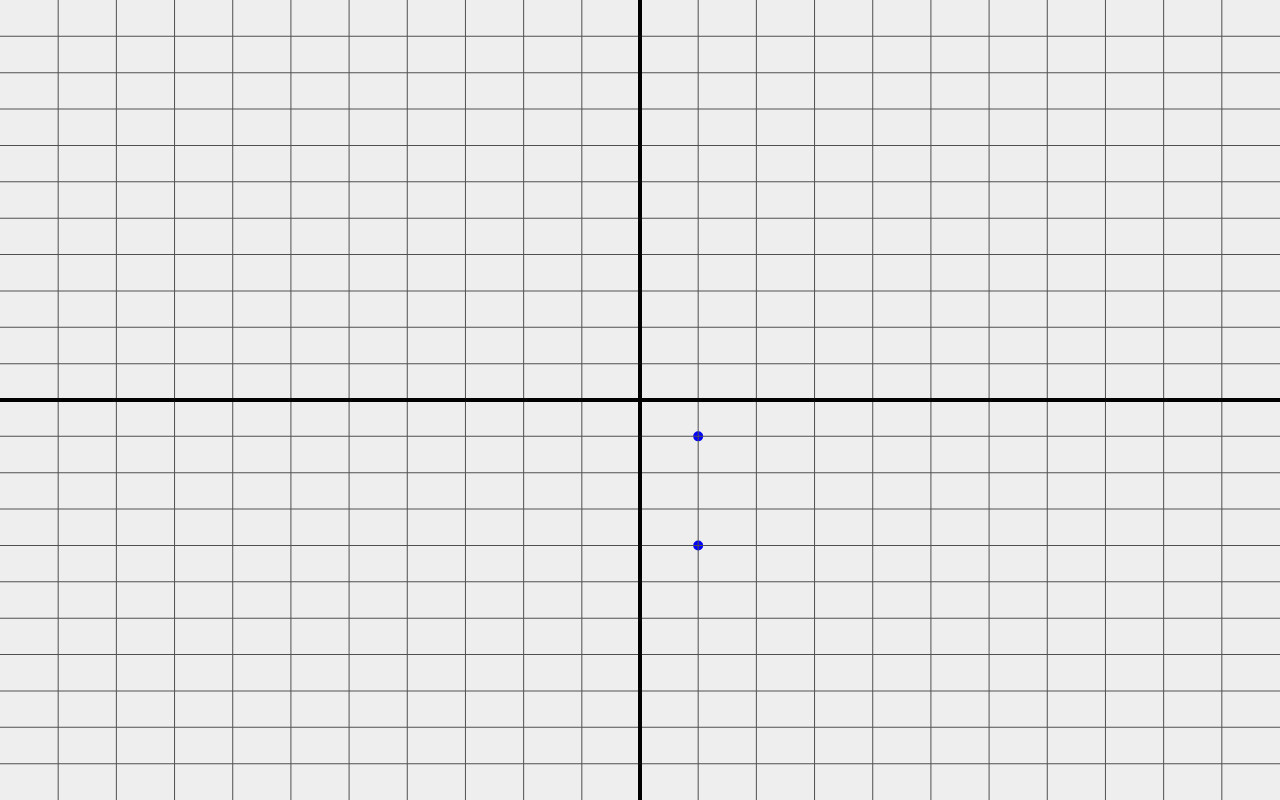
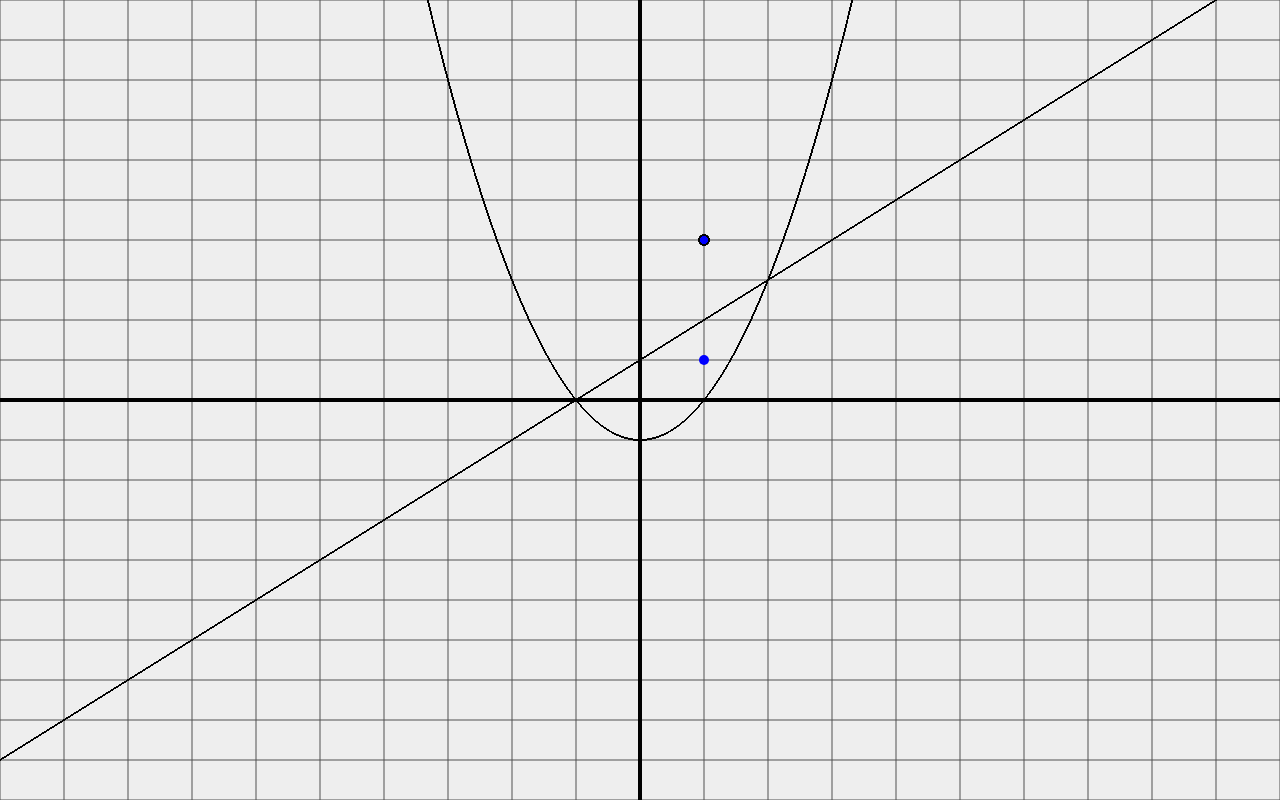
Before and after one commit to ARowell/best_fit_grapher, a plain HTML site: page index.html in a window 1280 px wide. Drawn offline with Linux system fonts and the light colour scheme.

Commit message:
added ability to graph functions

```diff
--- a/index.html
+++ b/index.html
@@ -18,20 +18,26 @@
         canvas.height = window.innerHeight;
         canvasW = canvas.width;
         canvasH = canvas.height;
-        xScale = canvasW / 22
-        yScale = canvasH / 22
+        xMin = -10
+        xMax = 10
+        yMin = -10
+        yMax = 10
+        xScale = canvasW / (xMax - xMin)
+        yScale = canvasH / (yMax - yMin)
 
         function draw() {
             ctx.clearRect(0, 0, canvas.width, canvas.height);
 
-            drawPoint(scaleX(1), scaleY(1));
-            drawPoint(scaleX(1), scaleY(4));
             drawAxes();
+            drawPoint(1, 1);
+            drawPoint(1, 4);
+            drawLinear(1, 1);
+            drawQuadratic(1, 0, -1);
         }
 
         function drawPoint(x, y) {
             ctx.beginPath();
-            ctx.arc(x, y, 5, 0, Math.PI*2);
+            ctx.arc(scaleX(x), scaleY(y), 5, 0, Math.PI*2);
             ctx.fillStyle = "Blue";
             ctx.fill();
             ctx.closePath();
@@ -53,21 +59,48 @@
             ctx.closePath();
         }
 
+        function drawLinear(m, b) {
+            // y = mx + b
+            x = xMin;
+            y = m * x + b;
+            ctx.moveTo(scaleX(x), scaleY(y))
+            for (x = xMin; x <= xMax; x += 1/xScale) {
+                y = m * x + b;
+                ctx.lineTo(scaleX(x), scaleY(y));
+                ctx.stroke();
+            }
+        }
+
+        function drawQuadratic(a, b, c) {
+            // y = ax^2 + bx + c
+            x = xMin;
+            y = a * x * x + b * x + c;
+            ctx.moveTo(scaleX(x), scaleY(y))
+            for (x = xMin; x <= xMax; x += 1/xScale) {
+                y = a * x * x + b * x + c;
+                ctx.lineTo(scaleX(x), scaleY(y));
+                ctx.stroke();
+            }
+        }
+
         function scaleX (x) {
-            return (xScale * 22 / 2) + xScale * x
+            return (canvasW / 2) + xScale * x
         }
 
         function scaleY (y) {
-            return (yScale * 22 / 2) + yScale * y
+            return (canvasH / 2) + yScale * y * -1
         }
 
         function drawAxes () {
-            for (i = 1; i <= 21; i++) {
-                drawVerticalLine(xScale * i, "#505050", 1)
-                drawHorizontalLine(yScale * i, "#505050", 1)
+            for (i = xMin; i <= xMax; i++) {
+                drawVerticalLine(scaleX(i), "#505050", 1)
             }
-            drawVerticalLine(xScale * 11, color = "Black", thickness = 4)
-            drawHorizontalLine(yScale * 11, color = "Black", thickness = 4)
+
+            for (i = yMin; i <= yMax; i++) {
+                drawHorizontalLine(scaleY(i), "#505050", 1)
+            }
+            drawVerticalLine(scaleX(0), color = "Black", thickness = 4)
+            drawHorizontalLine(scaleY(0), color = "Black", thickness = 4)
         }
 
         draw()
```
